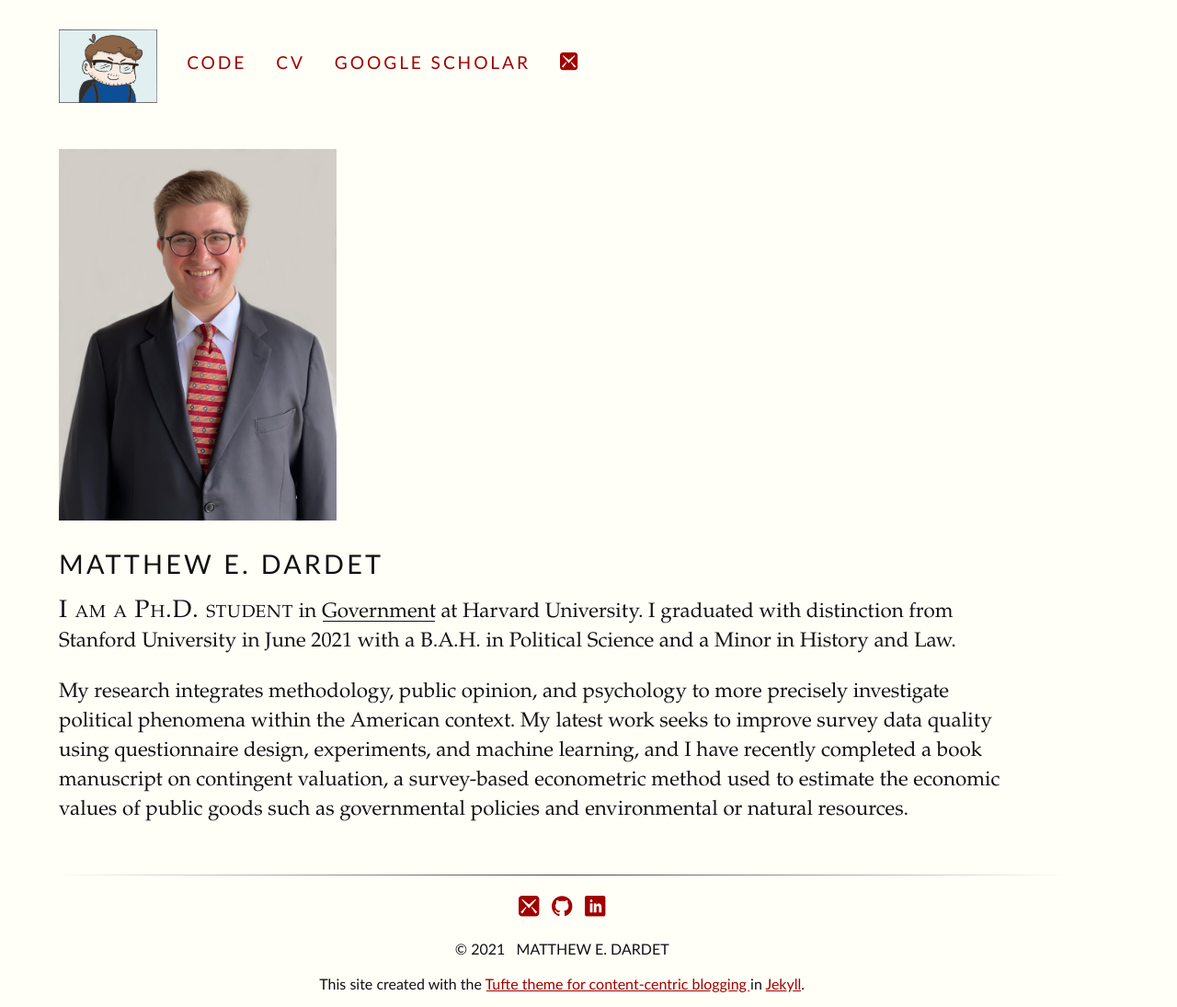
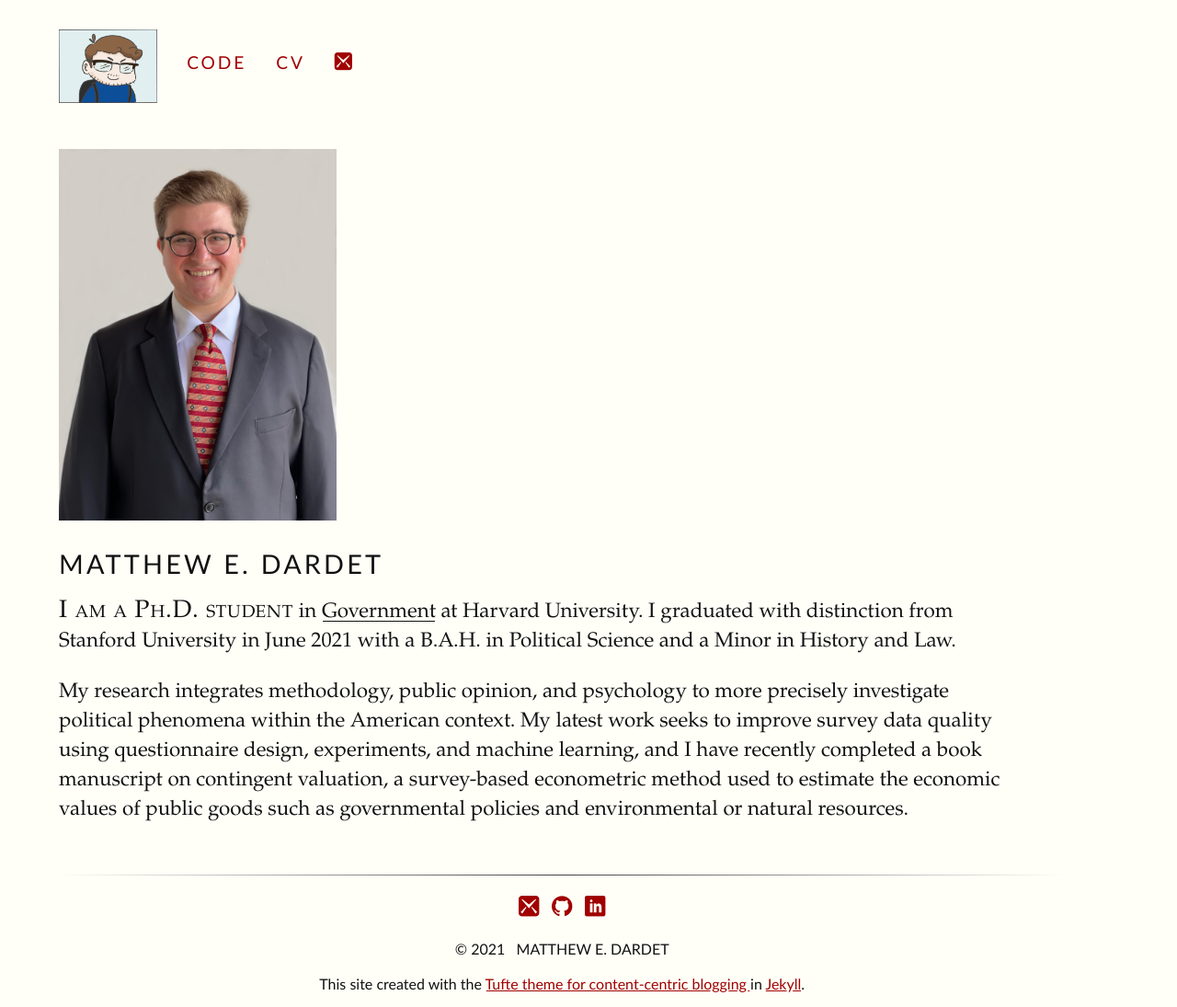
Before and after one commit to matthewdardet/matthewdardet.github.io, a Jekyll site: the page built from index.html, in a window 1280 px wide. Shown: the whole page at 92% size. Built offline with Jekyll 4.4.1, drawn with Linux system fonts in a browser that asks for light colours; some web fonts are replaced.

Commit message:
Update header.html

```diff
--- a/_includes/header.html
+++ b/_includes/header.html
@@ -4,7 +4,6 @@
 		<a href="https://www.matthewdardet.com/"><img class="badge" src="{{site.baseurl}}/assets/img/badge_1.jpg" alt="Matthew E. Dardet"></a>
 		<a href="https://github.com/matthewdardet">Code</a>
 		<a href="assets/MatthewDardetCV.pdf">CV</a>
-		<a href="https://scholar.google.com/citations?user=p5FGWZYAAAAJ&hl=en">Google Scholar</a>
                 <a href="mailto:matthewdardet@g.harvard.edu"><span class="icon-mail3"></span></a>
 	</nav>
 </header>
```
